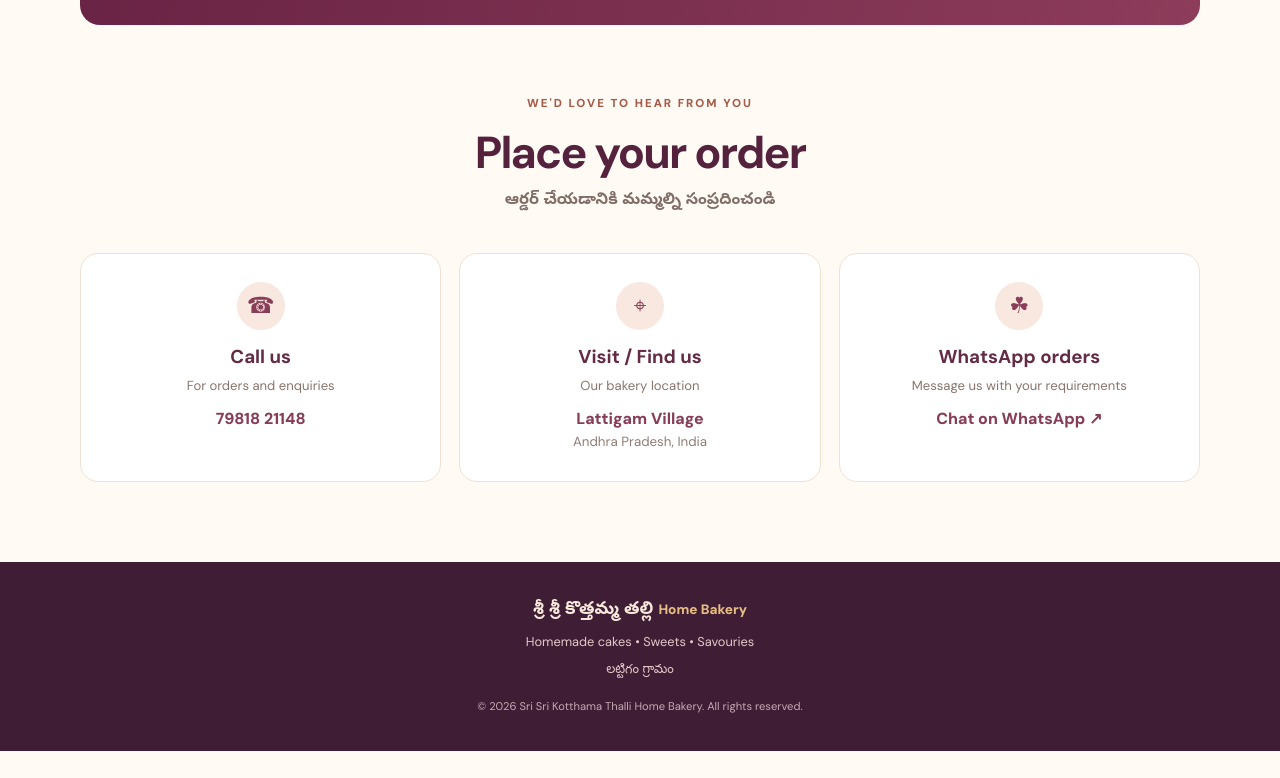
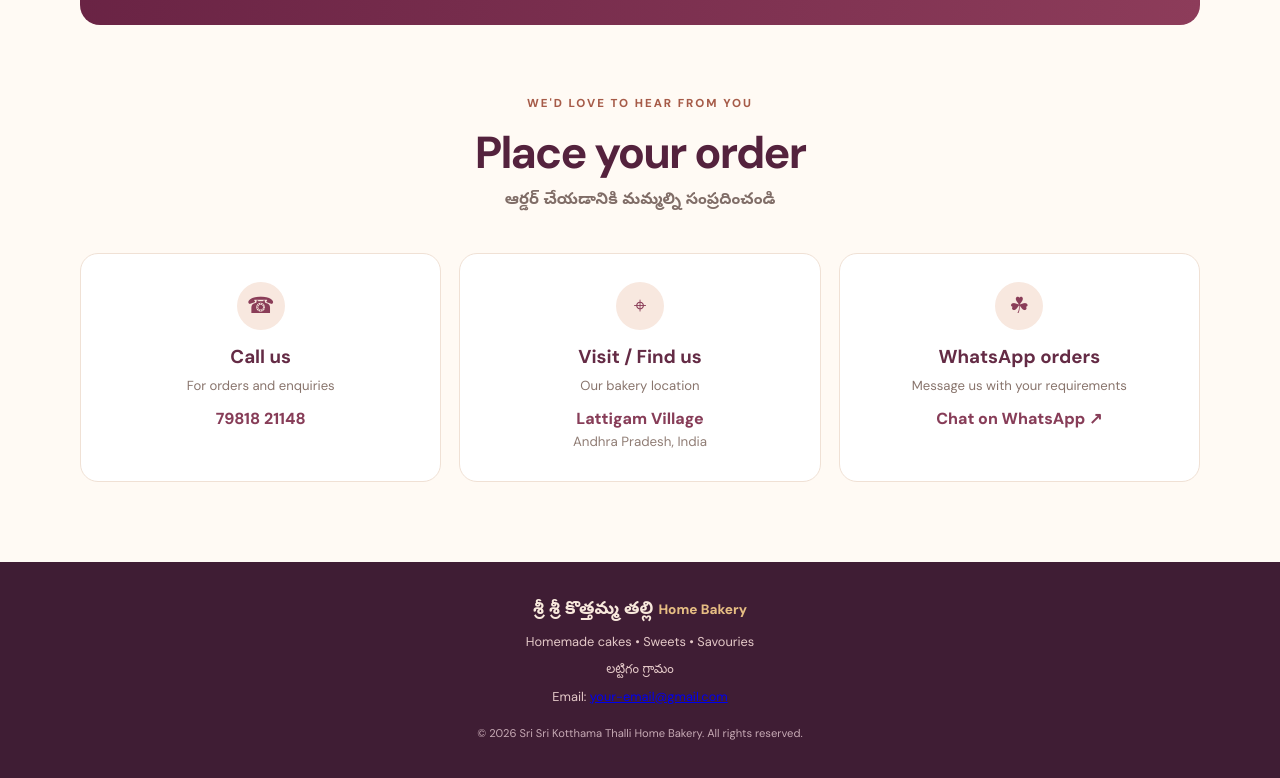
Before and after one commit to bhragav90/kotthamatalli, a plain HTML site: page index.html in a window 1280 px wide. Shown: the part 2511-3289 px from the top of the page. Before the commit the page ends 3262 px from the top, so only its background shows below. Drawn offline with Linux system fonts and the light colour scheme.

Commit message:
Add email contact to footer
Added email contact information in the footer.

```diff
--- a/index.html
+++ b/index.html
@@ -203,6 +203,12 @@
     <div class="footer-brand">శ్రీ శ్రీ కొత్తమ్మ తల్లి <span>Home Bakery</span></div>
     <p>Homemade cakes • Sweets • Savouries</p>
     <p class="footer-telugu">లట్టిగం గ్రామం</p>
+    <p>
+  Email:
+  <a href="mailto:your-email@gmail.com">
+    your-email@gmail.com
+  </a>
+</p>
     <small>© <span id="year"></span> Sri Sri Kotthama Thalli Home Bakery. All rights reserved.</small>
   </footer>
 
```
